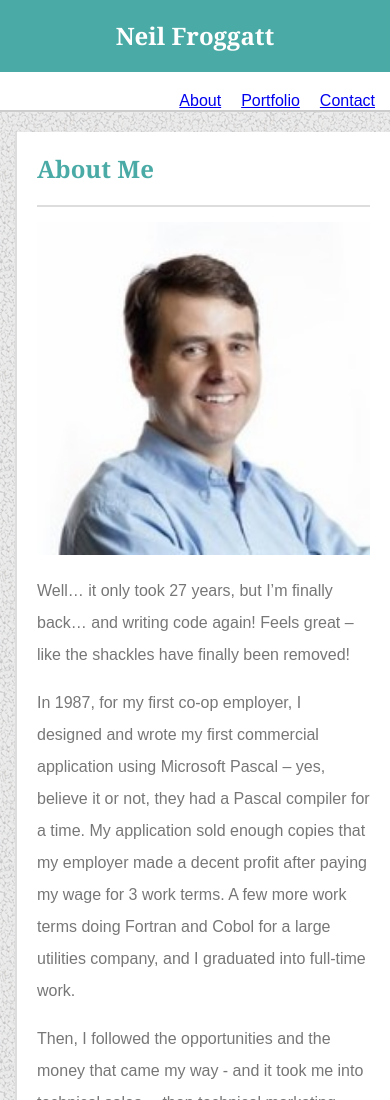
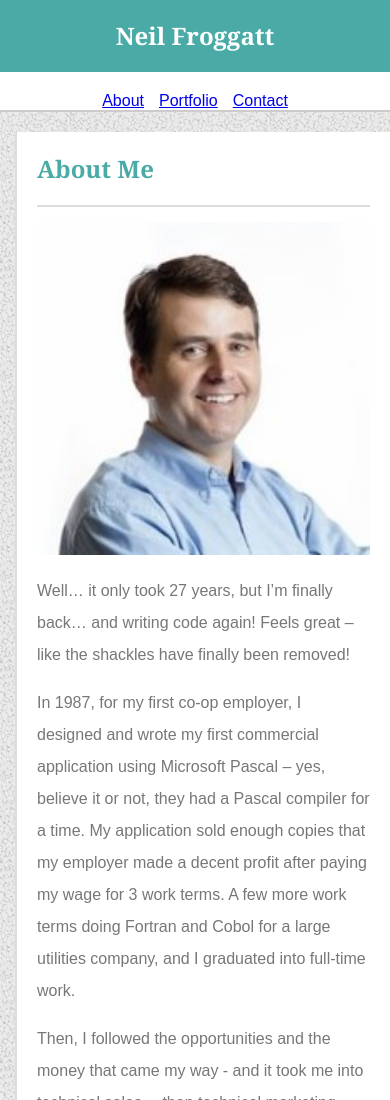
Before and after one commit to neilfr/Responsive-Portfolio, a plain HTML site: page index.html in a window 390 px wide. Shown: the top 1100 px of the page. Drawn offline with Linux system fonts and the light colour scheme.

Commit message:
centering fix for smallest size

```diff
--- a/assets/style/style.css
+++ b/assets/style/style.css
@@ -229,13 +229,28 @@ p{
         margin-left:5px;
     }
 
-    #topContentRight{
-        margin-right:15px;
+
+
+    #topContentRight ul{
+        margin:0;
     }
 
 }
 
 @media screen and (max-width:640px){
+
+    #topContentRight{
+        clear:both;
+        margin:auto;
+        float:none;
+        padding-left:0;
+    }
+
+    #topContentRight ul, #topContentRight ul a{
+        margin:0;
+        padding:0 15px 0 0;
+
+    }
 
     #topContent{
         margin:0;
@@ -252,12 +267,11 @@ p{
         line-height: 3em;
     }
 
-    #topContentRight{
-margin: fit-content;
+    #me{
+        float:none;
+        width:100%;
+        height:auto;
     }
-#me{
-    float:none;
-    width:100%;
-    height:auto;
+
+
 }
-}
```
